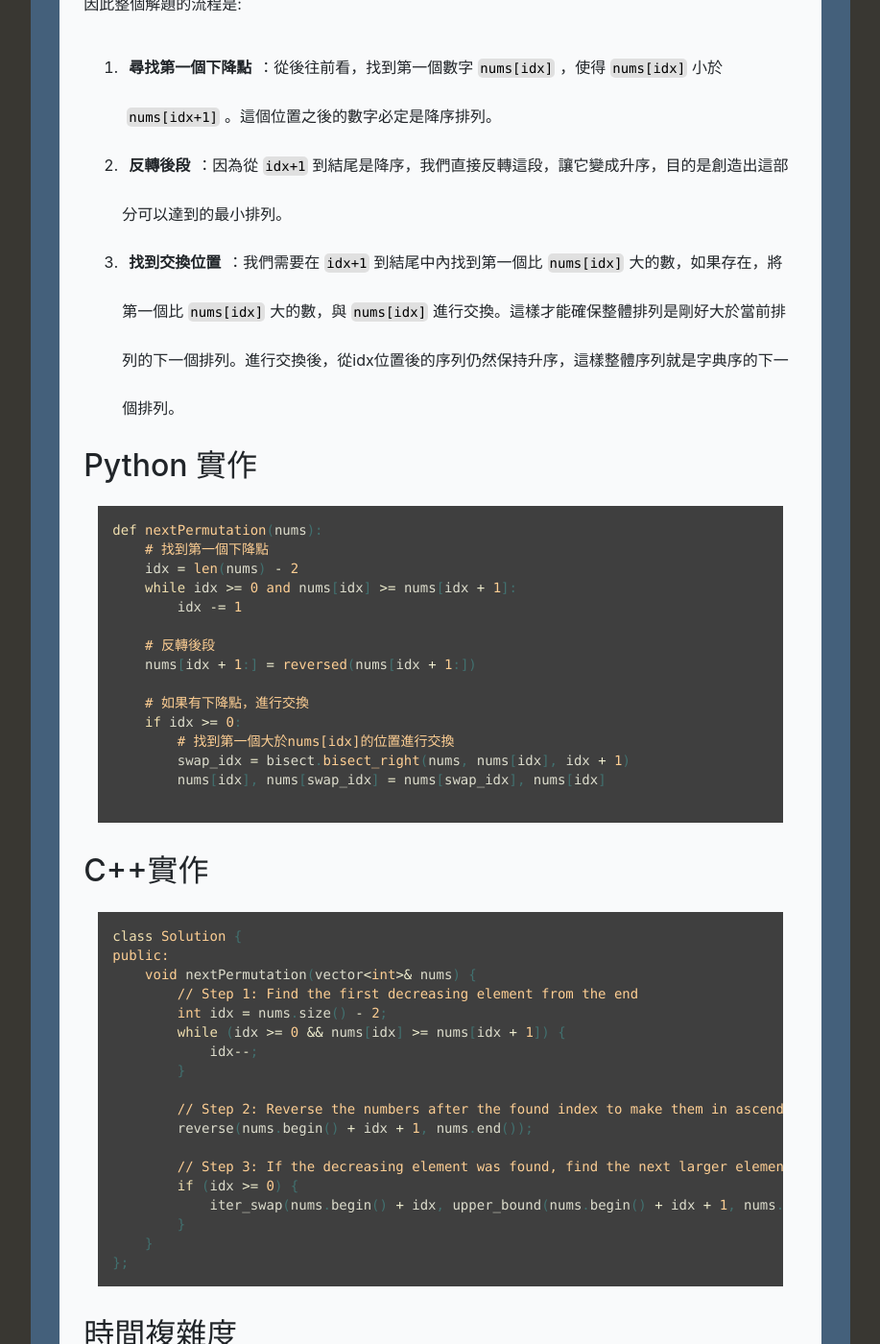
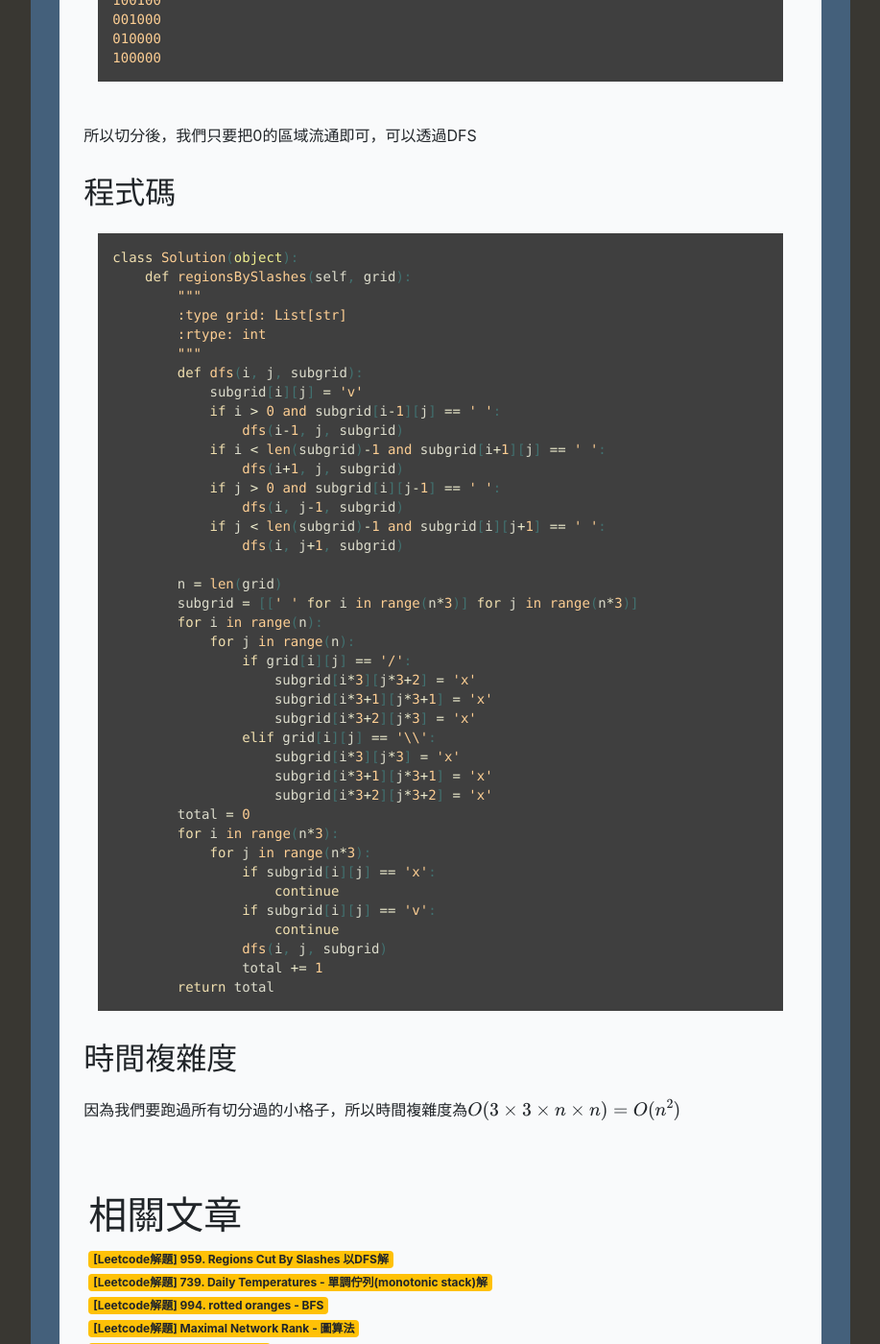
Before and after one commit to catxcoders/catxcoders.github.io, a Jekyll site: the page built from _posts/2024-08-09-959-Regions-Cut-By-Slashes.markdown, in a window 1280 px wide and 1400 px high, scrolled down 1330 px. Shown: the whole window at 96% size, without its empty margins (181-1098 px from the left). Built offline with Jekyll 4.4.1, drawn with Linux system fonts in a browser that asks for light colours; nearby versions of some CDN libraries; formulas are drawn with MathJax 3; some of the changed text lies outside the part shown.

Commit message:
update 31

````diff
--- a/_posts/2024-08-09-31-Next-Permutation.markdown
+++ b/_posts/2024-08-09-31-Next-Permutation.markdown
@@ -7,8 +7,6 @@
 langs: python
 excerpt_separator: <!--more-->
 ---
-
-# 31. Next Permutation
 
 ## 題目
 [31. Next Permutation](https://leetcode.com/problems/next-permutation/)
--- a/_posts/2024-08-09-959-Regions-Cut-By-Slashes.markdown
+++ b/_posts/2024-08-09-959-Regions-Cut-By-Slashes.markdown
@@ -1,84 +1,98 @@
 ---
 layout: article_post
-title:  "[Leetcode解題] 31. Next Permutation"
-description:  "[Leetcode解題] 31. Next Permutation"
+title:  "[Leetcode解題]  959. Regions Cut By Slashes 以DFS解"
+description:  "[Leetcode解題]  959. Regions Cut By Slashes"
 categories: medium
-tags: array
+tags: graph dfs
 langs: python
 excerpt_separator: <!--more-->
 ---
 
-# 31. Next Permutation
+## 題目
 
-## 題目
-[31. Next Permutation](https://leetcode.com/problems/next-permutation/)
-題目要求是找到一個整數陣列的下一個字典序排列。如果已經是最大排列，那麼就返回最小排列（即升序排列）。這個功能要求只使用常數額外記憶體。
+[959. Regions Cut By Slashes](https://leetcode.com/problems/regions-cut-by-slashes/)
+
+一個 n x n 的網格由 1 x 1 的方格組成，每個方格內包含 '/', '\\' 或空格 ' '，這些字符將方格劃分為連續的區域。給定表示為字符串數組的網格 grid，返回區域的數量。
 <!--more-->
+
 ## 解題思路
 
-我們先看一個例子: 假設我們有一個陣列 nums = [1, 3, 5, 4, 2]，現在我們要找到它的下一個排列。
-```
-nums = [1, 3, 5, 4, 2]
-           ^
-```
-我們關注目前是數字3的這個位置，我們的目標是
-- 這個位置(由右向左第一個下降的數值)的數值變大一點點，因此可以將3跟4交換
-    ```
-    nums = [1, 4, 5, 3, 2]
-               ^
-    ```
-- **這個位置之後的字典序是最小**: 由於原本是降序排列，因此最小字典序就直接reverse就可以了
-    ```
-    nums = [1, 4, 2, 3, 5]
-               ^
-    ```
-> **先交換再reverse** 與 **先reverse再交換**，結果是一樣的，但是如果先reverse就可以使用函式庫中的upper_bound，因此下面的解題流程是先reverse再交換。
+這題可以用圖的思路來想，每個區域如果可以跟旁邊的區域連通，那就是有一條Edge，然後我們用計算有多少個`connected graph`就等同於有多少連通區域。
 
-因此整個解題的流程是:
-1. **尋找第一個下降點**：從後往前看，找到第一個數字`nums[idx]`，使得`nums[idx]`小於`nums[idx+1]`。這個位置之後的數字必定是降序排列。
-2. **反轉後段**：因為從`idx+1`到結尾是降序，我們直接反轉這段，讓它變成升序，目的是創造出這部分可以達到的最小排列。
-3. **找到交換位置**：我們需要在`idx+1`到結尾中內找到第一個比`nums[idx]`大的數，如果存在，將第一個比`nums[idx]`大的數，與`nums[idx]`進行交換。這樣才能確保整體排列是剛好大於當前排列的下一個排列。進行交換後，從idx位置後的序列仍然保持升序，這樣整體序列就是字典序的下一個排列。
+但如果是原來的樣子，我們會不太好計算連通區域，我們可以把每個點再切更小，然後把斜線的區域以'x'表示，這麼以來我們只要簡單的判斷上下左右是否遇到'x'，如果遇到則不能走。
 
-## Python 實作
+我們可以看兩個例子：
+
+例子1
+["/\\","\\/"]
+我們把它展開細分後3x3會變成
 ```python
-def nextPermutation(nums):
-    # 找到第一個下降點
-    idx = len(nums) - 2
-    while idx >= 0 and nums[idx] >= nums[idx + 1]:
-        idx -= 1
-
-    # 反轉後段
-    nums[idx + 1:] = reversed(nums[idx + 1:])
-
-    # 如果有下降點，進行交換
-    if idx >= 0:
-        # 找到第一個大於nums[idx]的位置進行交換
-        swap_idx = bisect.bisect_right(nums, nums[idx], idx + 1)
-        nums[idx], nums[swap_idx] = nums[swap_idx], nums[idx]
-
+001100
+010010
+100001
+100001
+010010
+001100
 ```
 
-## C++實作
-```cpp
-class Solution {
-public:
-    void nextPermutation(vector<int>& nums) {
-        // Step 1: Find the first decreasing element from the end
-        int idx = nums.size() - 2;
-        while (idx >= 0 && nums[idx] >= nums[idx + 1]) {
-            idx--;
-        }
+例子2
+["//","/ "]
 
-        // Step 2: Reverse the numbers after the found index to make them in ascending order
-        reverse(nums.begin() + idx + 1, nums.end());
+```python
+001001
+010010
+100100
+001000
+010000
+100000
+```
 
-        // Step 3: If the decreasing element was found, find the next larger element to swap
-        if (idx >= 0) {
-            iter_swap(nums.begin() + idx, upper_bound(nums.begin() + idx + 1, nums.end(), nums[idx]));
-        }
-    }
-};
+所以切分後，我們只要把0的區域流通即可，可以透過DFS
+
+## 程式碼
+
+```python
+class Solution(object):
+    def regionsBySlashes(self, grid):
+        """
+        :type grid: List[str]
+        :rtype: int
+        """
+        def dfs(i, j, subgrid):
+            subgrid[i][j] = 'v'
+            if i > 0 and subgrid[i-1][j] == ' ':
+                dfs(i-1, j, subgrid)
+            if i < len(subgrid)-1 and subgrid[i+1][j] == ' ':
+                dfs(i+1, j, subgrid)
+            if j > 0 and subgrid[i][j-1] == ' ':
+                dfs(i, j-1, subgrid)
+            if j < len(subgrid)-1 and subgrid[i][j+1] == ' ':
+                dfs(i, j+1, subgrid)
+
+        n = len(grid)
+        subgrid = [[' ' for i in range(n*3)] for j in range(n*3)]
+        for i in range(n):
+            for j in range(n):
+                if grid[i][j] == '/':
+                    subgrid[i*3][j*3+2] = 'x'
+                    subgrid[i*3+1][j*3+1] = 'x'
+                    subgrid[i*3+2][j*3] = 'x'
+                elif grid[i][j] == '\\':
+                    subgrid[i*3][j*3] = 'x'
+                    subgrid[i*3+1][j*3+1] = 'x'
+                    subgrid[i*3+2][j*3+2] = 'x'
+        total = 0
+        for i in range(n*3):
+            for j in range(n*3):
+                if subgrid[i][j] == 'x':
+                    continue
+                if subgrid[i][j] == 'v':
+                    continue
+                dfs(i, j, subgrid)
+                total += 1
+        return total
 ```
 
 ## 時間複雜度
-整個過程的時間複雜度是$O(N)$。尋找下降點$O(N)$、尋找被交換地點$O(log(N))$、反轉$O(N)$和交換$O(1)$都可以在線性時間內完成。
+
+因為我們要跑過所有切分過的小格子，所以時間複雜度為$O(3 \times 3 \times n \times n)=O(n^2)$
````
